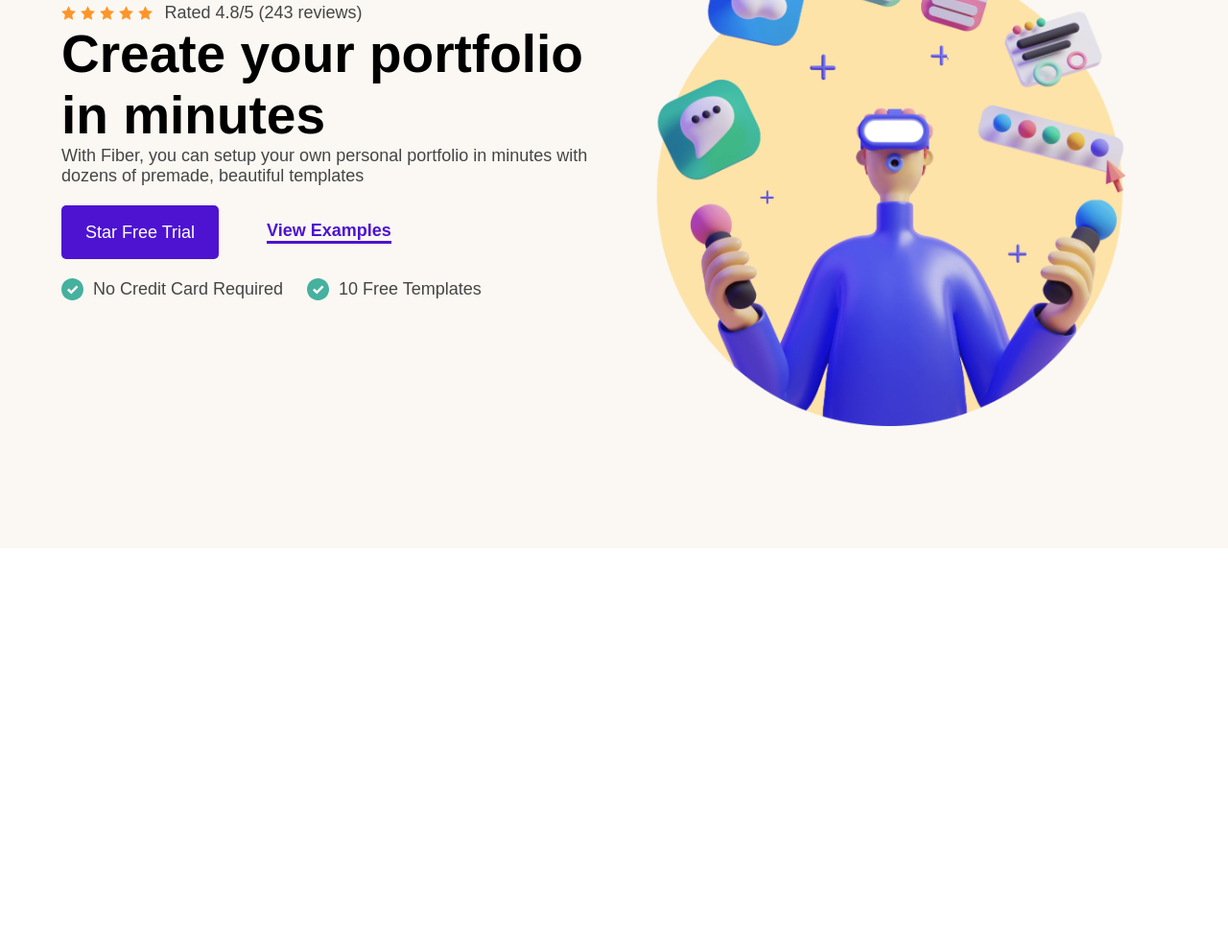
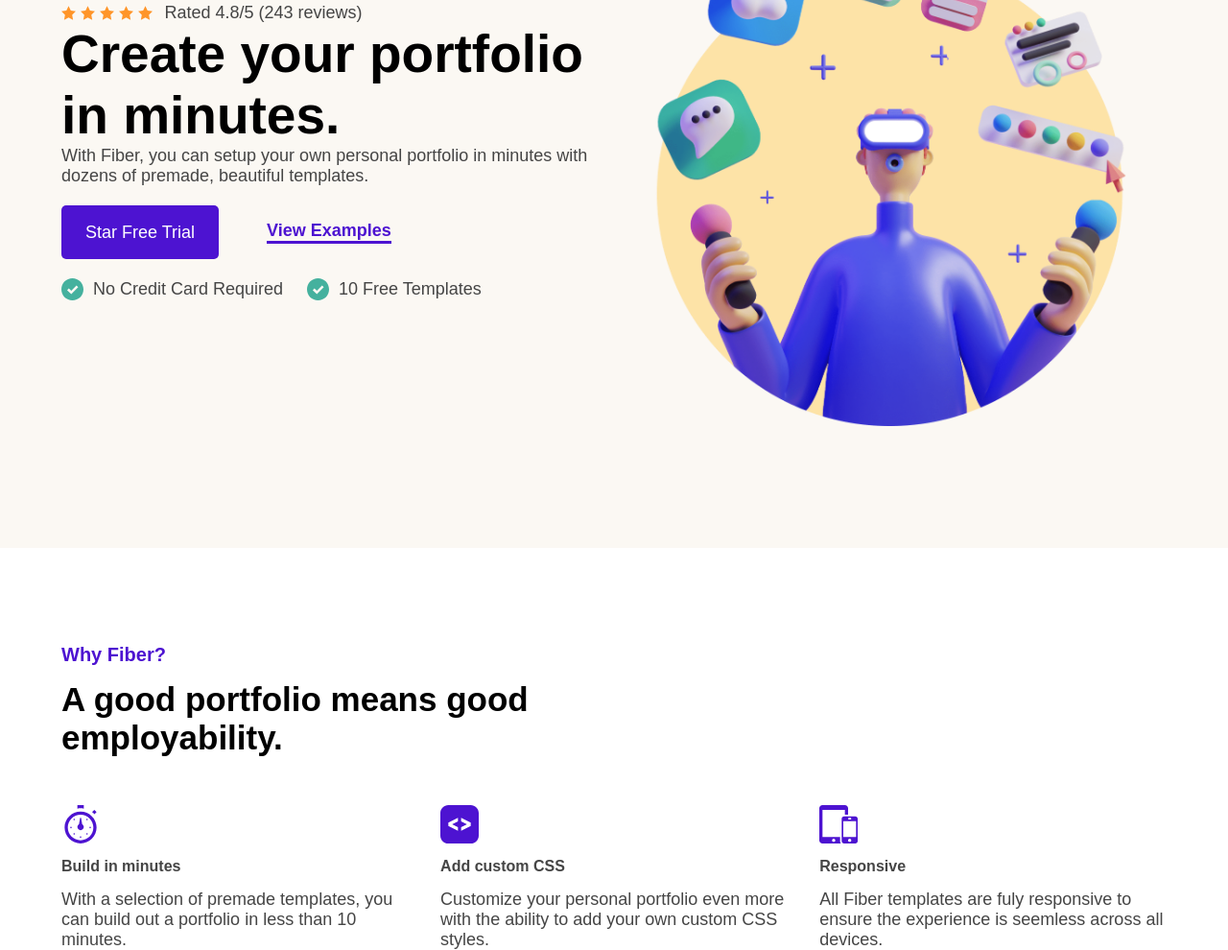
Before and after one commit to AlejandroMorales-s/Fiber, a plain HTML site: page index.html in a window 1280 px wide. Shown: the part 252-1242 px from the top of the page at 96% size. Before the commit the page ends 823 px from the top, so only its background shows below. Drawn offline with Linux system fonts and the light colour scheme.

Commit message:
add: reasons

```diff
--- a/build/css/app.css
+++ b/build/css/app.css
@@ -175,3 +175,54 @@
   height: 2.3rem;
   width: 2.3rem;
 }
+
+.main {
+  padding-top: 10rem;
+}
+
+.reasons .reasons-question {
+  color: #4D13D1;
+  font-weight: 700;
+  font-size: 2rem;
+  margin-bottom: 1.5rem;
+}
+.reasons .reasons-title {
+  font-size: 3.5rem;
+}
+
+.reasons-grid {
+  margin-top: 5rem;
+  display: grid;
+  grid-template-columns: repeat(3, 1fr);
+  column-gap: 3.3333333333rem;
+}
+.reasons-grid .reason .reason__logo {
+  width: 4rem;
+  height: 4rem;
+}
+.reasons-grid .reason .reason__title {
+  font-size: 1.6rem;
+  font-weight: 700;
+  margin: 1.5rem 0;
+}
+
+.g1 {
+  background-image: url("../icons/time.svg");
+  background-position: center center;
+  background-repeat: no-repeat;
+  background-size: cover;
+}
+
+.g2 {
+  background-image: url("../icons/code.svg");
+  background-position: center center;
+  background-repeat: no-repeat;
+  background-size: cover;
+}
+
+.g3 {
+  background-image: url("../icons/allSizes.svg");
+  background-position: center center;
+  background-repeat: no-repeat;
+  background-size: cover;
+}
--- a/index.html
+++ b/index.html
@@ -37,8 +37,8 @@
                     </div>
                     <p>Rated 4.8/5 (243 reviews)</p>
                 </div>
-                <h2 class="hero-title">Create your portfolio in minutes</h2>
-                <p>With Fiber, you can setup your own personal portfolio in minutes with dozens of premade, beautiful templates</p>
+                <h2 class="hero-title">Create your portfolio in minutes.</h2>
+                <p>With Fiber, you can setup your own personal portfolio in minutes with dozens of premade, beautiful templates.</p>
                 <div class="trial">
                     <a href="#" class="trial-btn">Star Free Trial</a>
                     <a href="#" class="examples-btn">View Examples</a>
@@ -59,7 +59,29 @@
             </div>
         </div>
     </header>
-    <main></main>
+    <main class="container main">
+        <div class="reasons">
+            <p class="reasons-question">Why Fiber?</p>
+            <h3 class="reasons-title">A good portfolio means good <br> employability.</h3>
+        </div>
+        <div class="reasons-grid">
+            <div class="reason">
+                <div class="reason__logo g1"></div>
+                <p class="reason__title">Build in minutes</p>
+                <p>With a selection of premade templates, you can build out a portfolio in less than 10 minutes.</p>
+            </div>
+            <div class="reason">
+                <div class="reason__logo g2"></div>
+                <p class="reason__title">Add custom CSS</p>
+                <p>Customize your personal portfolio even more with the ability to add your own custom CSS styles.</p>
+            </div>
+            <div class="reason">
+                <div class="reason__logo g3"></div>
+                <p class="reason__title">Responsive</p>
+                <p>All Fiber templates are fuly responsive to ensure the experience is seemless across all devices.</p>
+            </div>
+        </div>
+    </main>
     <footer></footer>
 </body>
 </html>
```
